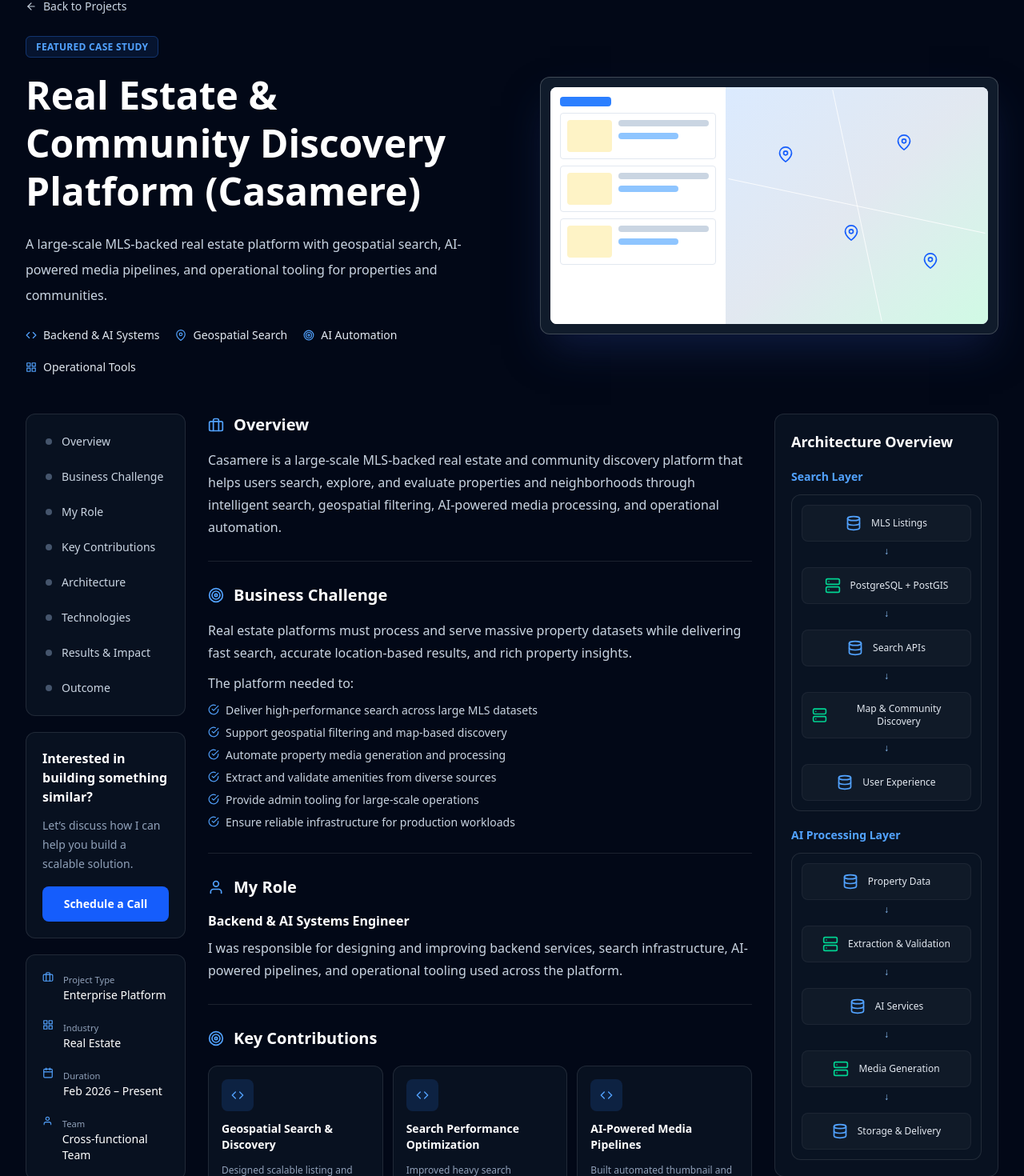
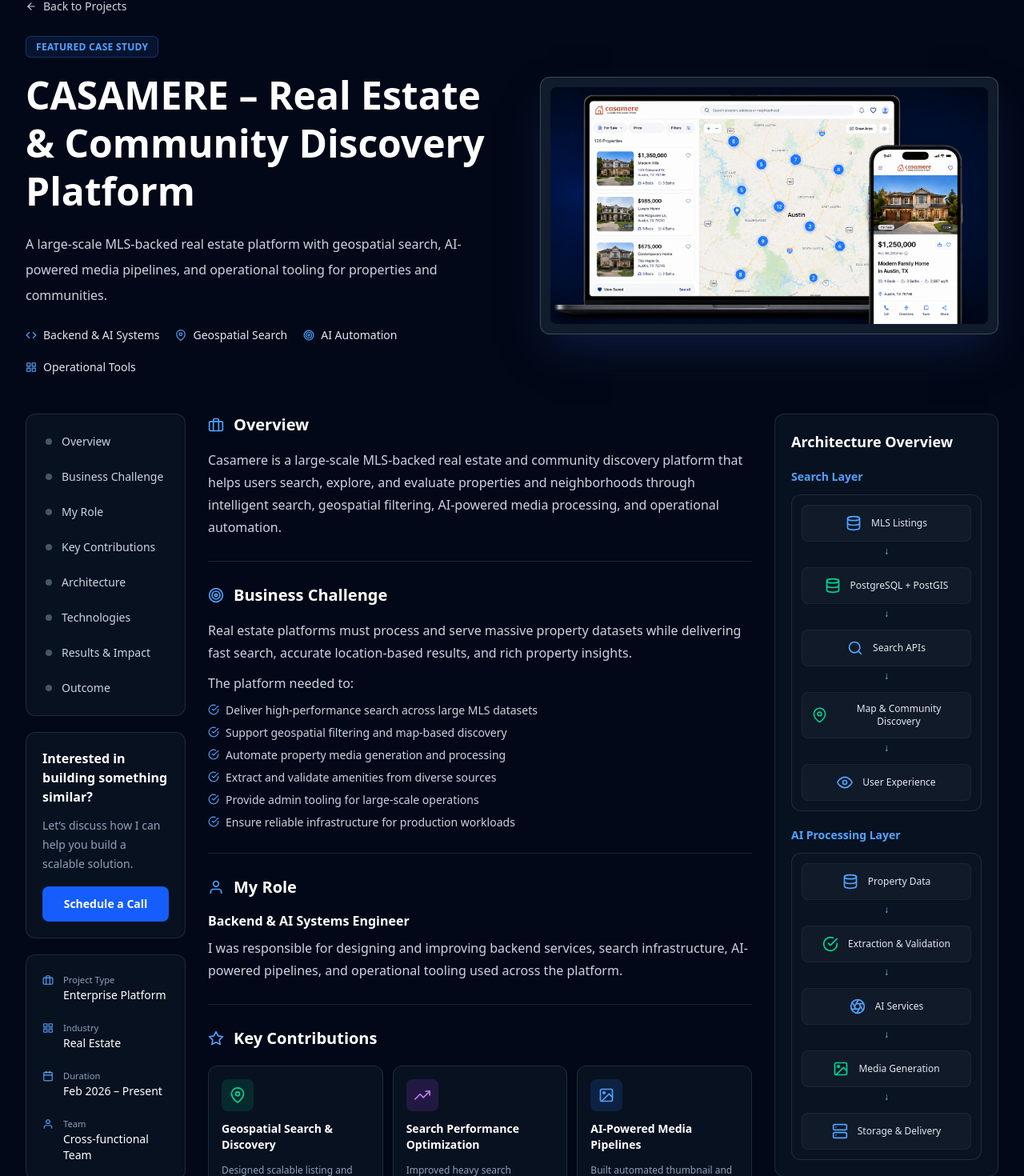
Before and after one commit to Ali-0005/aliarif-portfolio, a React (Vite) app: page /projects/real-estate in a window 1280 px wide. Shown: the part 115-1585 px from the top of the page at 80% size. Built offline with nearby package versions, Linux system fonts and the light colour scheme.

Commit message:
UI UX of casamere project

```diff
--- a/src/features/Projects/components/CasamereProject.jsx
+++ b/src/features/Projects/components/CasamereProject.jsx
@@ -1,18 +1,26 @@
 import {
   FiArrowLeft,
+  FiAperture,
   FiBarChart2,
   FiBriefcase,
   FiCalendar,
   FiCheckCircle,
   FiCode,
   FiDatabase,
+  FiEye,
   FiGrid,
+  FiImage,
   FiMapPin,
+  FiSearch,
   FiServer,
+  FiSettings,
+  FiStar,
   FiTarget,
+  FiTrendingUp,
   FiUser,
 } from 'react-icons/fi'
 import { Link } from 'react-router-dom'
+import casamereCover from '../../../assets/casamere.png'
 import Navbar from '../../Home/components/Navbar'
 import {
   contributions,
@@ -22,30 +30,54 @@
 
 const cardClass = 'rounded-xl border border-white/10 bg-[#0b1424]/80'
 
+const contributionIcons = {
+  'Geospatial Search & Discovery': {
+    Icon: FiMapPin,
+    className: 'bg-emerald-500/15 text-emerald-400',
+  },
+  'Search Performance Optimization': {
+    Icon: FiTrendingUp,
+    className: 'bg-purple-500/15 text-purple-400',
+  },
+  'AI-Powered Media Pipelines': {
+    Icon: FiImage,
+    className: 'bg-blue-500/15 text-blue-400',
+  },
+  'Amenities Extraction & Normalization': {
+    Icon: FiDatabase,
+    className: 'bg-amber-500/15 text-amber-400',
+  },
+  'Operational Tooling & Automation': {
+    Icon: FiSettings,
+    className: 'bg-blue-500/15 text-blue-400',
+  },
+  'AI Services Integrations': {
+    Icon: FiAperture,
+    className: 'bg-emerald-500/15 text-emerald-400',
+  },
+}
+
+const architectureIcons = {
+  'MLS Listings': { Icon: FiDatabase, className: 'text-blue-400' },
+  'PostgreSQL + PostGIS': { Icon: FiDatabase, className: 'text-emerald-400' },
+  'Search APIs': { Icon: FiSearch, className: 'text-blue-400' },
+  'Map & Community Discovery': { Icon: FiMapPin, className: 'text-emerald-400' },
+  'User Experience': { Icon: FiEye, className: 'text-blue-400' },
+  'Property Data': { Icon: FiDatabase, className: 'text-blue-400' },
+  'Extraction & Validation': { Icon: FiCheckCircle, className: 'text-emerald-400' },
+  'AI Services': { Icon: FiAperture, className: 'text-blue-400' },
+  'Media Generation': { Icon: FiImage, className: 'text-emerald-400' },
+  'Storage & Delivery': { Icon: FiServer, className: 'text-blue-400' },
+}
+
 function DemoThumbnail() {
   return (
     <div className="relative mx-auto aspect-[16/9] w-full max-w-xl rounded-xl border border-white/20 bg-[#101b2b] p-3 shadow-2xl shadow-blue-950/70">
-      <div className="flex h-full overflow-hidden rounded-lg bg-slate-100">
-        <div className="w-2/5 space-y-2 bg-white p-3">
-          <div className="h-3 w-16 rounded bg-blue-500" />
-          {[1, 2, 3].map((item) => (
-            <div key={item} className="flex gap-2 rounded border border-slate-200 p-2">
-              <div className="h-10 w-14 rounded bg-amber-100" />
-              <div className="flex-1 space-y-2">
-                <div className="h-2 rounded bg-slate-300" />
-                <div className="h-2 w-2/3 rounded bg-blue-300" />
-              </div>
-            </div>
-          ))}
-        </div>
-        <div className="relative flex-1 bg-gradient-to-br from-blue-100 via-slate-200 to-emerald-100">
-          {[['20%', '25%'], ['65%', '20%'], ['45%', '58%'], ['75%', '70%']].map(([left, top]) => (
-            <FiMapPin key={`${left}-${top}`} className="absolute text-xl text-blue-600" style={{ left, top }} />
-          ))}
-          <div className="absolute inset-x-0 top-1/2 h-px rotate-12 bg-white/80" />
-          <div className="absolute inset-y-0 left-1/2 w-px -rotate-12 bg-white/80" />
-        </div>
-      </div>
+      <img
+        src={casamereCover}
+        alt="Casamere real estate platform cover"
+        className="h-full w-full rounded-lg object-cover"
+      />
     </div>
   )
 }
@@ -64,15 +96,19 @@
     <div>
       <p className="mb-3 text-sm font-semibold text-blue-400">{title}</p>
       <div className={`${cardClass} space-y-2 p-3`}>
-        {items.map((item, index) => (
+        {items.map((item, index) => {
+          const { Icon, className } = architectureIcons[item]
+
+          return (
           <div key={item}>
             <div className="flex items-center justify-center gap-3 rounded-lg border border-white/5 bg-white/[0.03] px-3 py-3 text-center text-xs text-slate-200">
-              {index % 2 === 0 ? <FiDatabase className="text-xl text-blue-400" /> : <FiServer className="text-xl text-emerald-400" />}
+              <Icon className={`text-xl ${className}`} />
               {item}
             </div>
             {index < items.length - 1 && <div className="py-1 text-center text-xs text-blue-300">↓</div>}
           </div>
-        ))}
+          )
+        })}
       </div>
     </div>
   )
@@ -96,7 +132,9 @@
                 Featured Case Study
               </span>
               <h1 className="mt-5 text-4xl font-extrabold leading-tight sm:text-5xl">
-                Real Estate & Community Discovery Platform (Casamere)
+                <a href="https://www.casamere.com/" target="_blank" rel="noreferrer" className="transition hover:text-blue-400">
+                  CASAMERE – Real Estate & Community Discovery Platform
+                </a>
               </h1>
               <p className="mt-5 max-w-2xl text-base leading-8 text-slate-300">
                 A large-scale MLS-backed real estate platform with geospatial search, AI-powered media pipelines, and operational tooling for properties and communities.
@@ -129,10 +167,10 @@
                 </Link>
               </div>
               <div className={`${cardClass} space-y-5 p-5 text-sm`}>
-                <p className="flex gap-3"><FiBriefcase className="text-blue-400" /> <span><small className="text-slate-400">Project Type</small><br />Enterprise Platform</span></p>
-                <p className="flex gap-3"><FiGrid className="text-blue-400" /> <span><small className="text-slate-400">Industry</small><br />Real Estate</span></p>
-                <p className="flex gap-3"><FiCalendar className="text-blue-400" /> <span><small className="text-slate-400">Duration</small><br />Feb 2026 – Present</span></p>
-                <p className="flex gap-3"><FiUser className="text-blue-400" /> <span><small className="text-slate-400">Team</small><br />Cross-functional Team</span></p>
+                <p className="flex items-start gap-3"><FiBriefcase className="mt-1 shrink-0 text-blue-400" /> <span><small className="text-slate-400">Project Type</small><br />Enterprise Platform</span></p>
+                <p className="flex items-start gap-3"><FiGrid className="mt-1 shrink-0 text-blue-400" /> <span><small className="text-slate-400">Industry</small><br />Real Estate</span></p>
+                <p className="flex items-start gap-3"><FiCalendar className="mt-1 shrink-0 text-blue-400" /> <span><small className="text-slate-400">Duration</small><br />Feb 2026 – Present</span></p>
+                <p className="flex items-start gap-3"><FiUser className="mt-1 shrink-0 text-blue-400" /> <span><small className="text-slate-400">Team</small><br />Cross-functional Team</span></p>
               </div>
             </aside>
 
@@ -160,15 +198,21 @@
               </section>
 
               <section id="contributions" className="py-7">
-                <SectionTitle icon={FiTarget}>Key Contributions</SectionTitle>
+                <SectionTitle icon={FiStar}>Key Contributions</SectionTitle>
                 <div className="mt-5 grid gap-3 md:grid-cols-2 xl:grid-cols-3">
-                  {contributions.map(([title, description]) => (
-                    <article key={title} className={`${cardClass} p-4`}>
-                      <div className="mb-3 flex h-10 w-10 items-center justify-center rounded-lg bg-blue-500/15 text-blue-400"><FiCode /></div>
-                      <h3 className="text-sm font-semibold">{title}</h3>
-                      <p className="mt-3 text-xs leading-5 text-slate-400">{description}</p>
-                    </article>
-                  ))}
+                  {contributions.map(([title, description]) => {
+                    const { Icon, className } = contributionIcons[title]
+
+                    return (
+                      <article key={title} className={`${cardClass} p-4`}>
+                        <div className={`mb-3 flex h-10 w-10 items-center justify-center rounded-lg ${className}`}>
+                          <Icon className="text-xl" />
+                        </div>
+                        <h3 className="text-sm font-semibold">{title}</h3>
+                        <p className="mt-3 text-xs leading-5 text-slate-400">{description}</p>
+                      </article>
+                    )
+                  })}
                 </div>
               </section>
 
```
Also changed, not shown: src/assets/casamere.png (added).
